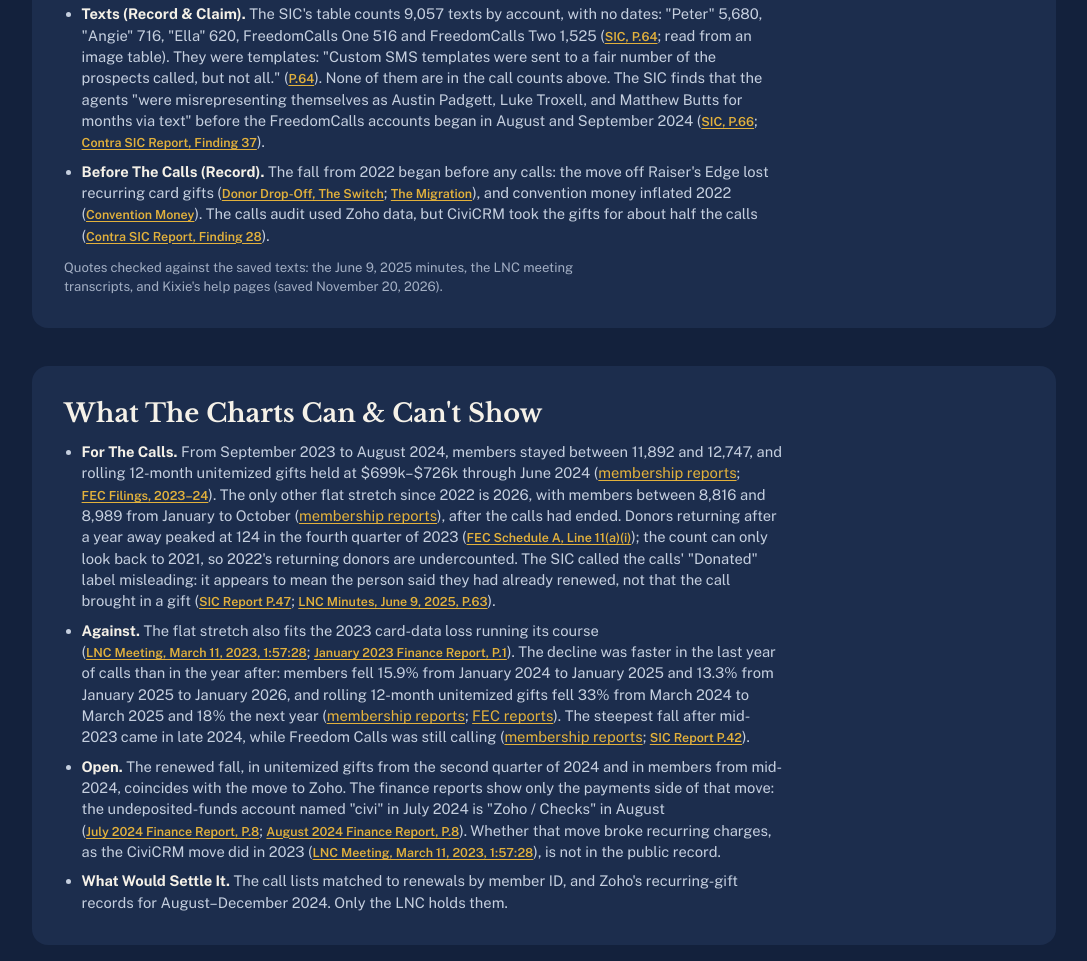
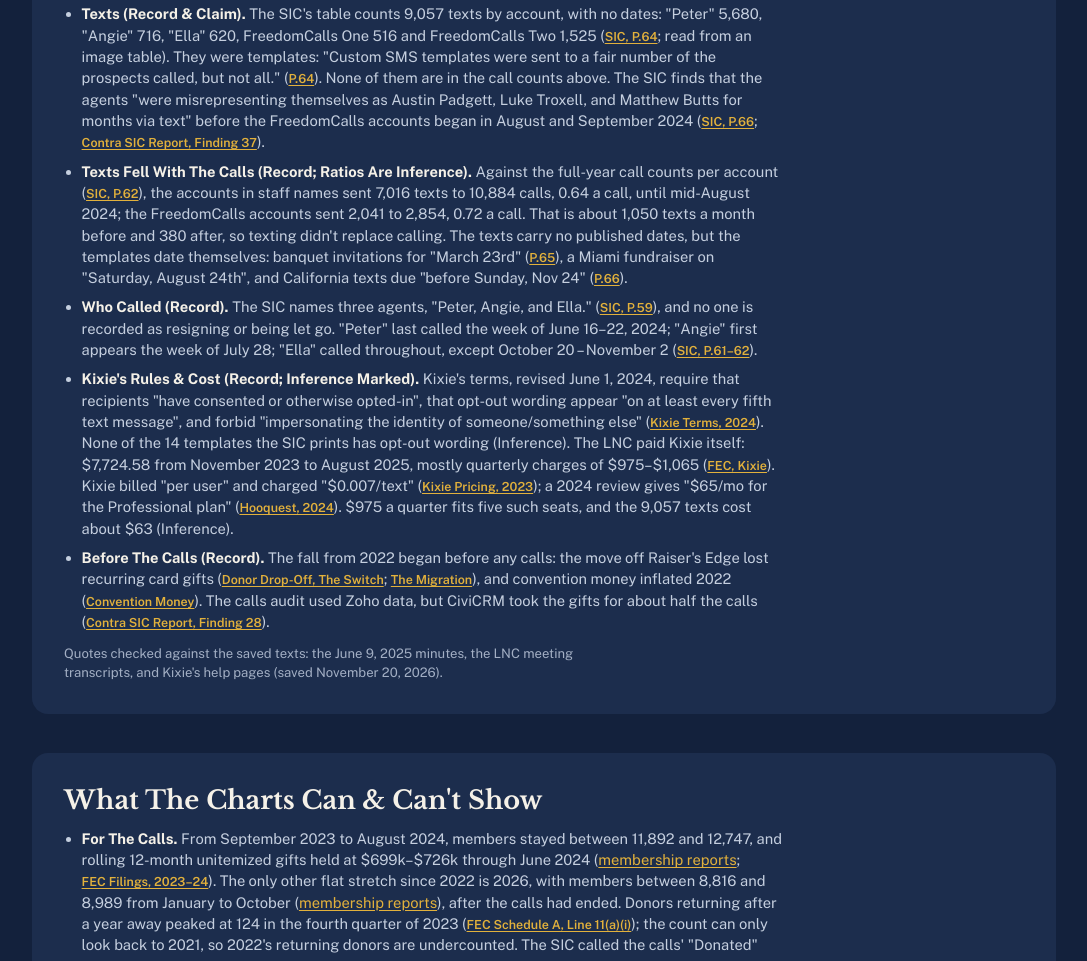
Before and after one commit to sc-liberty-net/freedom-calls-long-view, a plain HTML site: page index.html in a window 1280 px wide. Shown: the part 6157-7118 px from the top of the page, without its empty margins (96-1183 px from the left). Drawn offline with nearby package versions, Linux system fonts and the light colour scheme.

Commit message:
Add texts, callers and Kixie rules & cost to the Lists section
Co-Authored-By: Claude Opus 5.5 <noreply@anthropic.com>

```diff
--- a/index.html
+++ b/index.html
@@ -186,6 +186,9 @@ window.dash = (function () {
       <li><b>Calls Fell After The New Lists (Record; Weekly Rates Are Inference).</b> Calls ran at about 460 a week from February 4 to May 25, 2024, the stale-list months; about 325 a week to June 29; about 210 a week from July 28 to August 31; about 135 a week in September; and about 55 a week from October 6 to November 2. November rose again to 1,034 calls, 506 of them the week of the California list, and January 2025 had 74. No tables are published for June 30 – July 27 or December 2024 (<a class="cite" href="https://lp.org/wp-content/uploads/LNC-Minutes_2025-06-09_FINAL.pdf#page=60" target="_blank" rel="noopener">SIC Kixie Tables, P.60–62</a>; weekly rates are this page's division). So stale lists don't explain the low numbers: calling fell after staff reported new lists, and rose in November only with the California list (<a class="cite" href="https://drugsforrobots.github.io/contra-sic-report/#finding-35" target="_blank" rel="noopener">Contra SIC Report, Finding 35</a>).</li>
       <li><b>Short Calls (Record &amp; Claim).</b> The SIC measured "Call Duration", "which is the duration from the start of the phone ring to the end of the call." (<a class="cite" href="https://lp.org/wp-content/uploads/LNC-Minutes_2025-06-09_FINAL.pdf#page=59" target="_blank" rel="noopener">SIC, P.59</a>). It found "Over 6,000 calls had a call duration of under 30 seconds" and read many as dead-dialing, while saying "The agents are unreachable, so we cannot know what happened" (<a class="cite" href="https://lp.org/wp-content/uploads/LNC-Minutes_2025-06-09_FINAL.pdf#page=70" target="_blank" rel="noopener">SIC, P.70</a>). Kixie's own 3-minute rule is for reports only: calls longer than the setting "will count as a connected call", and "The default amount is 180 seconds (3 minutes)" (<a class="cite" href="https://support.kixie.com/hc/en-us/articles/360004461473-Setting-Connection-Duration-for-Calls" target="_blank" rel="noopener">Kixie, May 8, 2024</a>). Shorter calls are still logged, and recording is on by default (<a class="cite" href="https://support.kixie.com/hc/en-us/articles/4405882549531-Manager-Dashboard-Account-Settings" target="_blank" rel="noopener">Kixie, Account Settings, 2025</a>). No one listened to the recordings (<a class="cite" href="https://drugsforrobots.github.io/contra-sic-report/#finding-36" target="_blank" rel="noopener">Contra SIC Report, Finding 36</a>).</li>
       <li><b>Texts (Record &amp; Claim).</b> The SIC's table counts 9,057 texts by account, with no dates: "Peter" 5,680, "Angie" 716, "Ella" 620, FreedomCalls One 516 and FreedomCalls Two 1,525 (<a class="cite" href="https://lp.org/wp-content/uploads/LNC-Minutes_2025-06-09_FINAL.pdf#page=64" target="_blank" rel="noopener">SIC, P.64</a>; read from an image table). They were templates: "Custom SMS templates were sent to a fair number of the prospects called, but not all." (<a class="cite" href="https://lp.org/wp-content/uploads/LNC-Minutes_2025-06-09_FINAL.pdf#page=64" target="_blank" rel="noopener">P.64</a>). None of them are in the call counts above. The SIC finds that the agents "were misrepresenting themselves as Austin Padgett, Luke Troxell, and Matthew Butts for months via text" before the FreedomCalls accounts began in August and September 2024 (<a class="cite" href="https://lp.org/wp-content/uploads/LNC-Minutes_2025-06-09_FINAL.pdf#page=66" target="_blank" rel="noopener">SIC, P.66</a>; <a class="cite" href="https://drugsforrobots.github.io/contra-sic-report/#finding-37" target="_blank" rel="noopener">Contra SIC Report, Finding 37</a>).</li>
+      <li><b>Texts Fell With The Calls (Record; Ratios Are Inference).</b> Against the full-year call counts per account (<a class="cite" href="https://lp.org/wp-content/uploads/LNC-Minutes_2025-06-09_FINAL.pdf#page=62" target="_blank" rel="noopener">SIC, P.62</a>), the accounts in staff names sent 7,016 texts to 10,884 calls, 0.64 a call, until mid-August 2024; the FreedomCalls accounts sent 2,041 to 2,854, 0.72 a call. That is about 1,050 texts a month before and 380 after, so texting didn't replace calling. The texts carry no published dates, but the templates date themselves: banquet invitations for "March 23rd" (<a class="cite" href="https://lp.org/wp-content/uploads/LNC-Minutes_2025-06-09_FINAL.pdf#page=65" target="_blank" rel="noopener">P.65</a>), a Miami fundraiser on "Saturday, August 24th", and California texts due "before Sunday, Nov 24" (<a class="cite" href="https://lp.org/wp-content/uploads/LNC-Minutes_2025-06-09_FINAL.pdf#page=66" target="_blank" rel="noopener">P.66</a>).</li>
+      <li><b>Who Called (Record).</b> The SIC names three agents, "Peter, Angie, and Ella." (<a class="cite" href="https://lp.org/wp-content/uploads/LNC-Minutes_2025-06-09_FINAL.pdf#page=59" target="_blank" rel="noopener">SIC, P.59</a>), and no one is recorded as resigning or being let go. "Peter" last called the week of June 16–22, 2024; "Angie" first appears the week of July 28; "Ella" called throughout, except October 20 – November 2 (<a class="cite" href="https://lp.org/wp-content/uploads/LNC-Minutes_2025-06-09_FINAL.pdf#page=61" target="_blank" rel="noopener">SIC, P.61–62</a>).</li>
+      <li><b>Kixie's Rules &amp; Cost (Record; Inference Marked).</b> Kixie's terms, revised June 1, 2024, require that recipients "have consented or otherwise opted-in", that opt-out wording appear "on at least every fifth text message", and forbid "impersonating the identity of someone/something else" (<a class="cite" href="https://web.archive.org/web/20250118073509/http://www.kixie.com/terms/" target="_blank" rel="noopener">Kixie Terms, 2024</a>). None of the 14 templates the SIC prints has opt-out wording (Inference). The LNC paid Kixie itself: $7,724.58 from November 2023 to August 2025, mostly quarterly charges of $975–$1,065 (<a class="cite" href="https://www.fec.gov/data/disbursements/?committee_id=C00255695&amp;recipient_name=kixie" target="_blank" rel="noopener">FEC, Kixie</a>). Kixie billed "per user" and charged "$0.007/text" (<a class="cite" href="https://web.archive.org/web/20231209211456/https://www.kixie.com/pricing/" target="_blank" rel="noopener">Kixie Pricing, 2023</a>); a 2024 review gives "$65/mo for the Professional plan" (<a class="cite" href="https://hooquest.com/dialers/kixie/" target="_blank" rel="noopener">Hooquest, 2024</a>). $975 a quarter fits five such seats, and the 9,057 texts cost about $63 (Inference).</li>
       <li><b>Before The Calls (Record).</b> The fall from 2022 began before any calls: the move off Raiser's Edge lost recurring card gifts (<a class="cite" href="https://drugsforrobots.github.io/lnc-donor-loss-2022-2023/#members" target="_blank" rel="noopener">Donor Drop-Off, The Switch</a>; <a class="cite" href="https://drugsforrobots.github.io/lnc-donor-loss-2022-2023/#migration" target="_blank" rel="noopener">The Migration</a>), and convention money inflated 2022 (<a class="cite" href="https://drugsforrobots.github.io/lnc-donor-loss-2022-2023/#convention" target="_blank" rel="noopener">Convention Money</a>). The calls audit used Zoho data, but CiviCRM took the gifts for about half the calls (<a class="cite" href="https://drugsforrobots.github.io/contra-sic-report/#finding-28" target="_blank" rel="noopener">Contra SIC Report, Finding 28</a>).</li>
     </ul>
     <p class="fine">Quotes checked against the saved texts: the June 9, 2025 minutes, the LNC meeting transcripts, and Kixie's help pages (saved November 20, 2026).</p>
```
